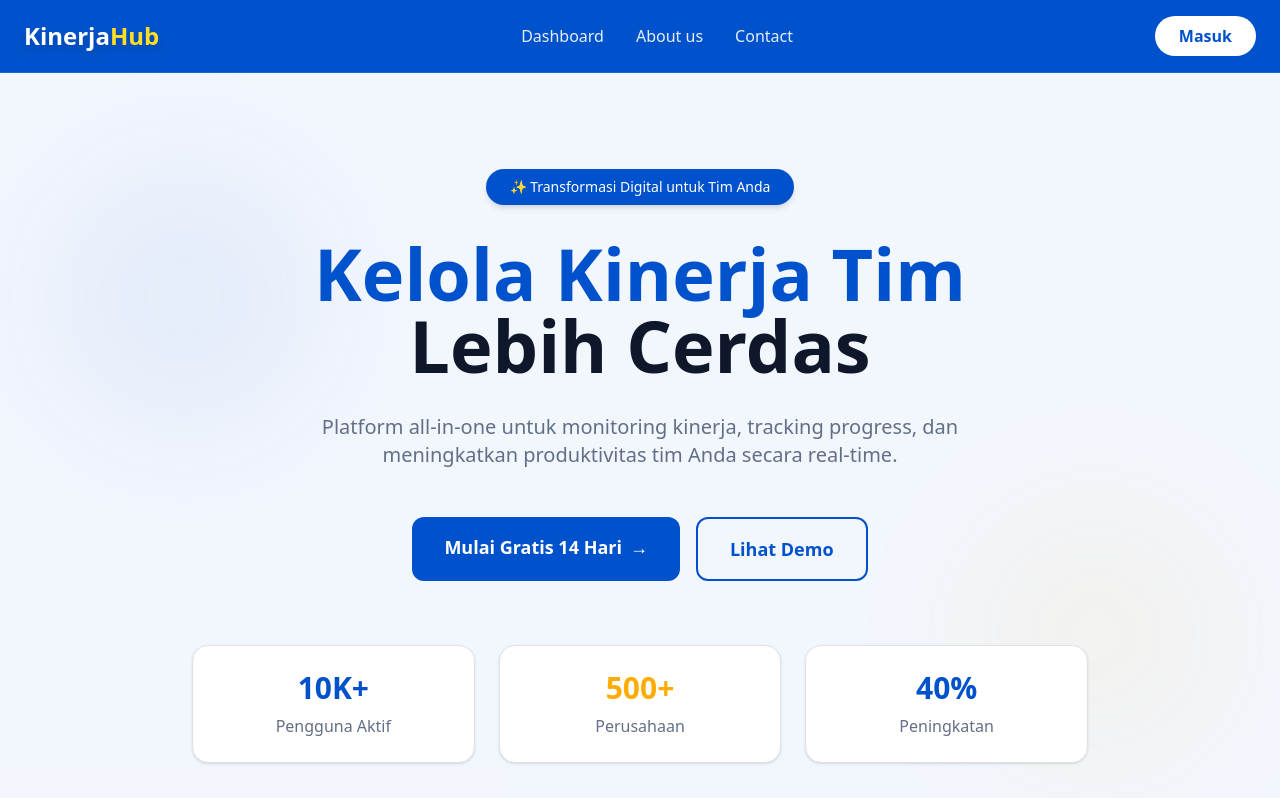
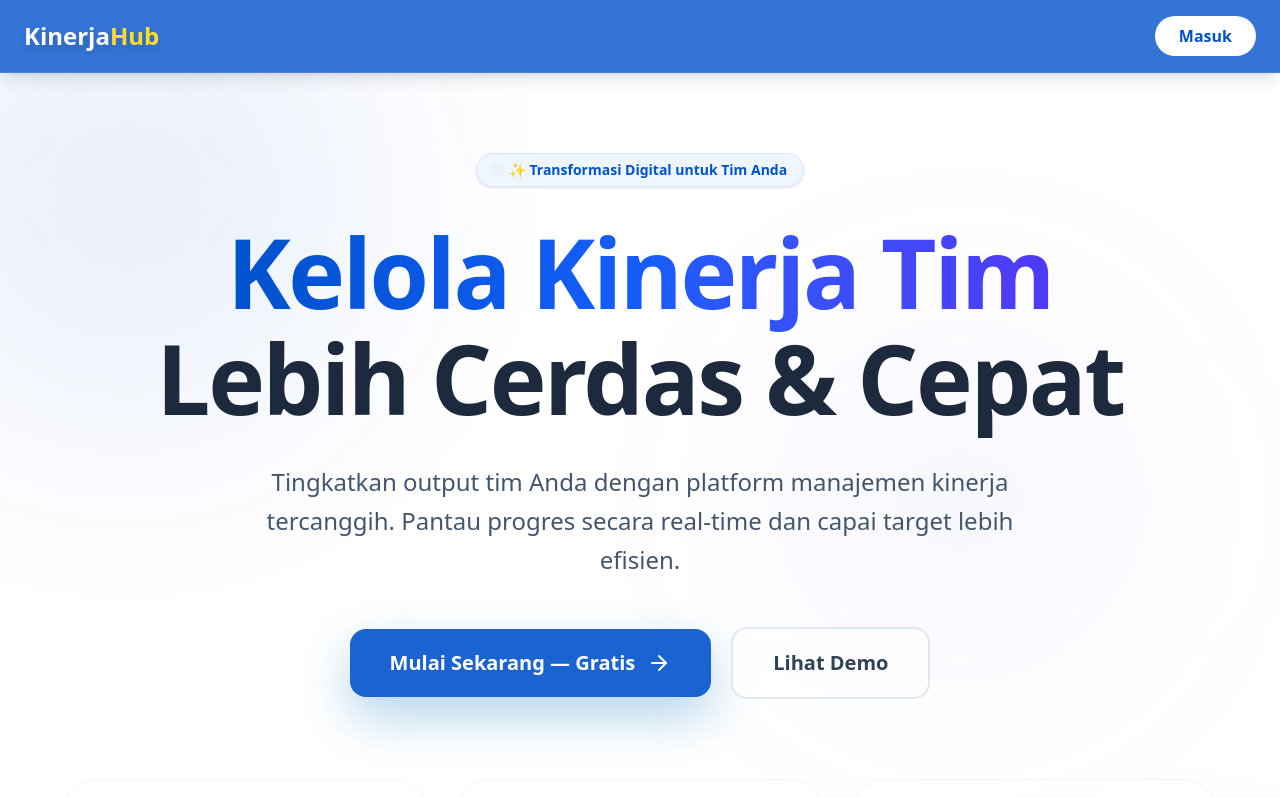
Before and after one commit to RIzkiPD3/kinerjahub-fe, a React (Vite) app: page / in a window 1280 px wide. Shown: the top 798 px of the page. Built offline with nearby package versions, Linux system fonts and the light colour scheme.

Commit message:
feat: Implement core project and task management features including services, pages, and UI components.

```diff
--- a/src/components/layout/Navbar.tsx
+++ b/src/components/layout/Navbar.tsx
@@ -6,8 +6,8 @@ const Navbar = () => {
   const { isAuthenticated } = useAuth();
 
   return (
-    <nav className="w-full bg-primary border-b border-white/10 shadow-md">
-      <div className="w-full px-6 py-4">
+    <nav className="sticky top-0 z-50 w-full bg-primary/80 backdrop-blur-md border-b border-white/10 shadow-lg">
+      <div className="max-w-7xl mx-auto px-6 py-4">
         <div className="flex justify-between items-center">
           {/* Logo */}
           <Link
@@ -17,27 +17,6 @@ const Navbar = () => {
             Kinerja<span className="text-yellow-300">Hub</span>
           </Link>
 
-          {/* Menu tengah */}
-          <div className="hidden md:flex items-center space-x-8">
-            <Link
-              to="/dashboard"
-              className="text-white/90 hover:text-white font-medium transition-all hover:scale-105"
-            >
-              Dashboard
-            </Link>
-            <a
-              href="#about"
-              className="text-white/90 hover:text-white font-medium transition-all hover:scale-105"
-            >
-              About us
-            </a>
-            <a
-              href="#contact"
-              className="text-white/90 hover:text-white font-medium transition-all hover:scale-105"
-            >
-              Contact
-            </a>
-          </div>
 
           {/* Tombol Masuk / Dashboard */}
           <div className="flex items-center space-x-4">
--- a/src/components/sections/HomeScreen.tsx
+++ b/src/components/sections/HomeScreen.tsx
@@ -1,81 +1,101 @@
 import { Link } from "react-router-dom";
+import { ArrowRight, BarChart3, Users, Zap, CheckCircle2 } from "lucide-react";
 
 const Home = () => {
   const stats = [
     {
       label: "Pengguna Aktif",
       value: "10K+",
-      color: "text-primary",
+      icon: <Users className="w-6 h-6 text-blue-500" />,
+      description: "Bergabung dengan ribuan profesional lainnya.",
     },
     {
-      label: "Perusahaan",
+      label: "Perusahaan Percaya",
       value: "500+",
-      color: "text-accent",
+      icon: <CheckCircle2 className="w-6 h-6 text-green-500" />,
+      description: "Solusi terpercaya untuk skala startup hingga enterprise.",
     },
     {
-      label: "Peningkatan",
+      label: "Peningkatan Efisiensi",
       value: "40%",
-      color: "text-primary",
+      icon: <Zap className="w-6 h-6 text-yellow-500" />,
+      description: "Rata-rata peningkatan produktivitas tim.",
     },
   ];
 
   return (
-    <main className="relative overflow-hidden bg-background">
-      {/* Background decorations */}
-      <div className="absolute inset-0 bg-primary/5" />
-      <div className="absolute top-20 left-10 w-72 h-72 bg-primary/10 rounded-full blur-3xl opacity-50" />
-      <div className="absolute bottom-20 right-10 w-72 h-72 bg-accent/10 rounded-full blur-3xl opacity-50" />
+    <main className="relative min-h-screen overflow-hidden bg-white selection:bg-primary/30">
+      {/* Background decorations - Animated Gradients */}
+      <div className="absolute inset-0 z-0">
+        <div className="absolute top-[-10%] left-[-10%] w-[40%] h-[40%] bg-primary/10 rounded-full blur-[120px] animate-pulse" />
+        <div className="absolute bottom-[-10%] right-[-10%] w-[40%] h-[40%] bg-blue-400/10 rounded-full blur-[120px] animate-pulse delay-700" />
+        <div className="absolute top-[20%] right-[10%] w-[30%] h-[30%] bg-indigo-500/5 rounded-full blur-[100px]" />
+      </div>
 
-      <div className="relative max-w-7xl mx-auto px-4 sm:px-6 lg:px-8 py-24">
-        <div className="text-center">
+      <div className="relative z-10 max-w-7xl mx-auto px-4 sm:px-6 lg:px-8 pt-20 pb-32 transition-all">
+        <div className="text-center mb-20">
           {/* Badge */}
-          <div className="inline-flex items-center bg-primary text-white px-6 py-2 rounded-full text-sm font-medium mb-8 shadow-md">
+          <div className="inline-flex items-center gap-2 bg-blue-50 border border-blue-100 text-primary px-4 py-1.5 rounded-full text-sm font-semibold mb-8 animate-fade-in shadow-sm">
+            <span className="flex h-2 w-2 rounded-full bg-primary animate-ping" />
             ✨ Transformasi Digital untuk Tim Anda
           </div>
 
           {/* Heading */}
-          <h1 className="text-5xl sm:text-6xl lg:text-7xl font-bold mb-8">
-            <span className="text-primary">Kelola Kinerja Tim</span>
+          <h1 className="text-5xl sm:text-7xl lg:text-8xl font-extrabold tracking-tight mb-8 text-slate-900 leading-[1.1]">
+            <span className="bg-clip-text text-transparent bg-gradient-to-r from-primary via-blue-600 to-indigo-600">
+              Kelola Kinerja Tim
+            </span>
             <br />
-            <span className="text-foreground">Lebih Cerdas</span>
+            <span className="text-slate-800">Lebih Cerdas & Cepat</span>
           </h1>
 
           {/* Description */}
-          <p className="text-xl text-muted-foreground mb-12 max-w-3xl mx-auto">
-            Platform all-in-one untuk monitoring kinerja, tracking progress, dan
-            meningkatkan produktivitas tim Anda secara real-time.
+          <p className="text-xl sm:text-2xl text-slate-600 mb-12 max-w-3xl mx-auto leading-relaxed font-medium">
+            Tingkatkan output tim Anda dengan platform manajemen kinerja tercanggih.
+            Pantau progres secara real-time dan capai target lebih efisien.
           </p>
 
           {/* CTA Buttons */}
-          <div className="flex flex-col sm:flex-row gap-4 justify-center mb-16">
+          <div className="flex flex-col sm:flex-row gap-5 justify-center items-center mb-20">
             <Link
               to="/register"
-              className="group bg-primary text-primary-foreground px-8 py-4 rounded-xl font-semibold text-lg hover:bg-blue-700 hover:shadow-lg transition-all"
+              className="group relative bg-primary text-white ml-0 px-10 py-5 rounded-2xl font-bold text-xl hover:bg-blue-700 shadow-[0_20px_50px_rgba(8,112,184,0.3)] hover:shadow-[0_20px_50px_rgba(8,112,184,0.5)] transition-all active:scale-95 flex items-center gap-3 overflow-hidden"
             >
-              Mulai Gratis 14 Hari
-              <span className="ml-2 group-hover:translate-x-1 inline-block transition-transform">
-                →
-              </span>
+              <div className="absolute inset-0 bg-white/10 group-hover:translate-x-full transition-transform duration-500" />
+              Mulai Sekarang — Gratis
+              <ArrowRight className="w-6 h-6 group-hover:translate-x-1 transition-transform" />
             </Link>
             <Link
               to="/login"
-              className="border-2 border-primary text-primary px-8 py-4 rounded-xl font-semibold text-lg hover:bg-primary/5 transition-all"
+              className="px-10 py-5 rounded-2xl font-bold text-xl text-slate-700 border-2 border-slate-200 hover:border-primary hover:text-primary transition-all active:scale-95 bg-white/50 backdrop-blur-sm"
             >
               Lihat Demo
             </Link>
           </div>
 
-          {/* Stats */}
-          <div className="grid grid-cols-1 md:grid-cols-3 gap-6 max-w-4xl mx-auto">
+
+          {/* Stats / Features section */}
+          <div className="grid grid-cols-1 md:grid-cols-3 gap-8 max-w-6xl mx-auto">
             {stats.map((stat, i) => (
               <div
                 key={i}
-                className="backdrop-blur-sm bg-white border border-border rounded-2xl p-6 shadow-sm hover:shadow-md transition-all"
+                className="group relative flex flex-col items-start text-left bg-white/60 backdrop-blur-md border border-slate-100 rounded-[2rem] p-8 shadow-[0_10px_30px_rgba(0,0,0,0.02)] hover:shadow-[0_20px_40px_rgba(0,0,0,0.05)] hover:-translate-y-2 transition-all duration-300"
               >
-                <div className={`text-3xl font-bold ${stat.color} mb-2`}>
+                <div className="mb-6 p-4 bg-slate-50 rounded-2xl group-hover:bg-primary group-hover:text-white transition-colors duration-300">
+                  {stat.icon}
+                </div>
+                <div className="text-4xl font-extrabold text-slate-900 mb-2">
                   {stat.value}
                 </div>
-                <div className="text-muted-foreground">{stat.label}</div>
+                <div className="text-lg font-bold text-slate-800 mb-2">
+                  {stat.label}
+                </div>
+                <p className="text-slate-500 font-medium">
+                  {stat.description}
+                </p>
+                <div className="mt-6 w-full h-1 bg-slate-50 rounded-full overflow-hidden">
+                  <div className="h-full bg-primary w-0 group-hover:w-full transition-all duration-700 ease-out" />
+                </div>
               </div>
             ))}
           </div>
```
